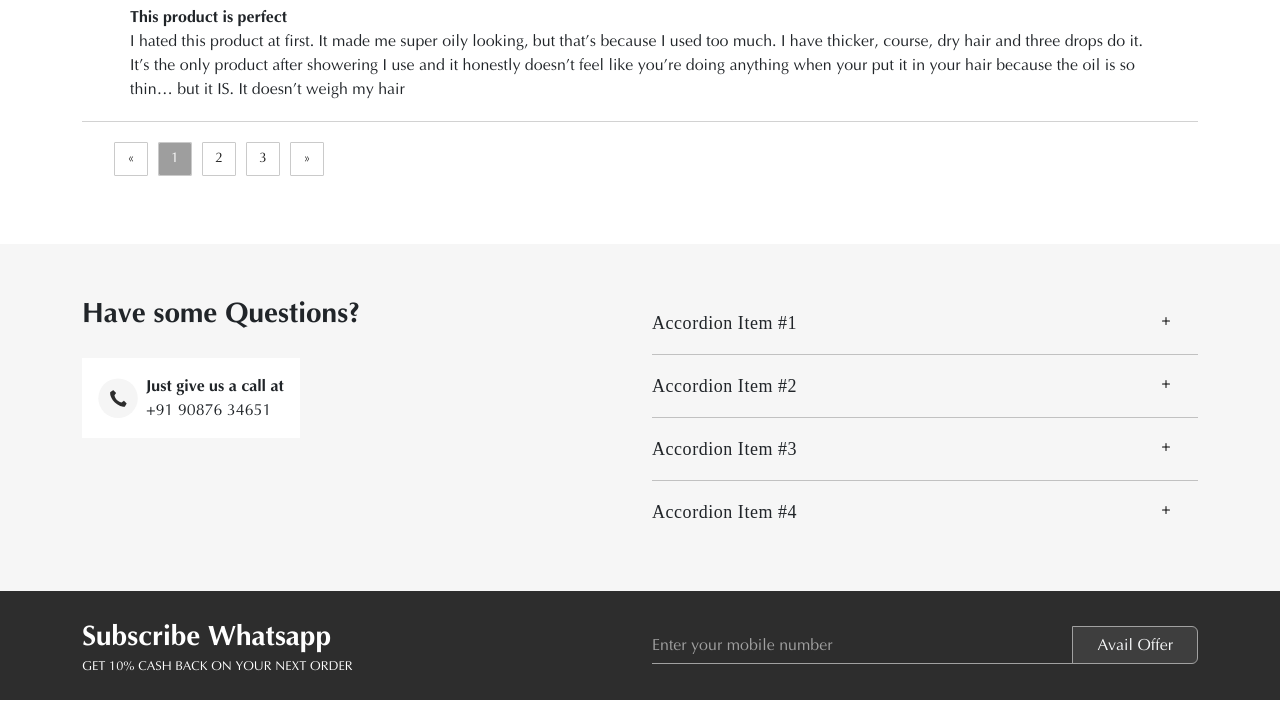
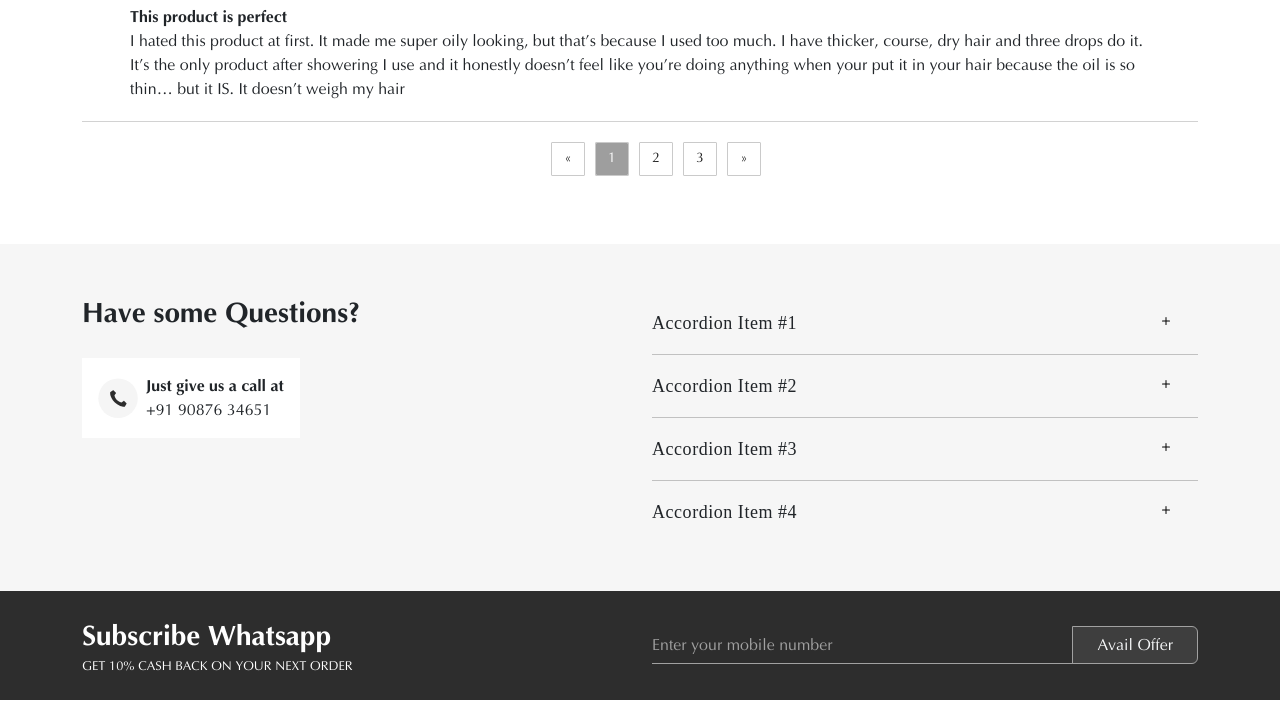
Before and after one commit to ravikiran8844/zillara-website, a website: page product.html in a window 1280 px wide. Shown: the part 3326-4052 px from the top of the page. Drawn offline with nearby package versions, Linux system fonts and the light colour scheme; a web font is replaced by a local one.

Commit message:
fixed cls issue

```diff
--- a/assets/css/style.css
+++ b/assets/css/style.css
@@ -962,6 +962,11 @@ box-shadow: none !important;
   gap: 10px;
 }
 
+.paginate-pagination{
+  display: flex;
+    align-items: center;
+    justify-content: center;
+}
 
 .paginate-pagination ul li{
   border: 0.8px solid rgb(202, 202, 202);
```
Also changed, not shown: index.html (+3 -3 lines).
